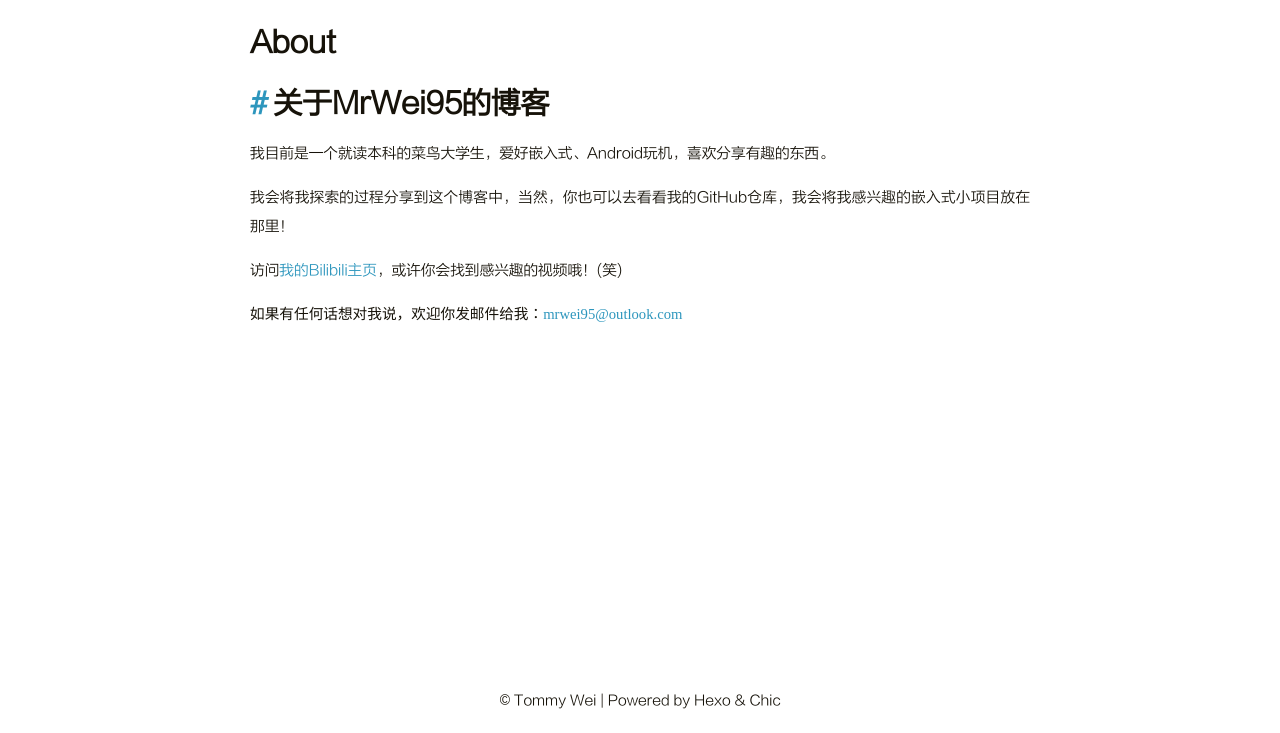
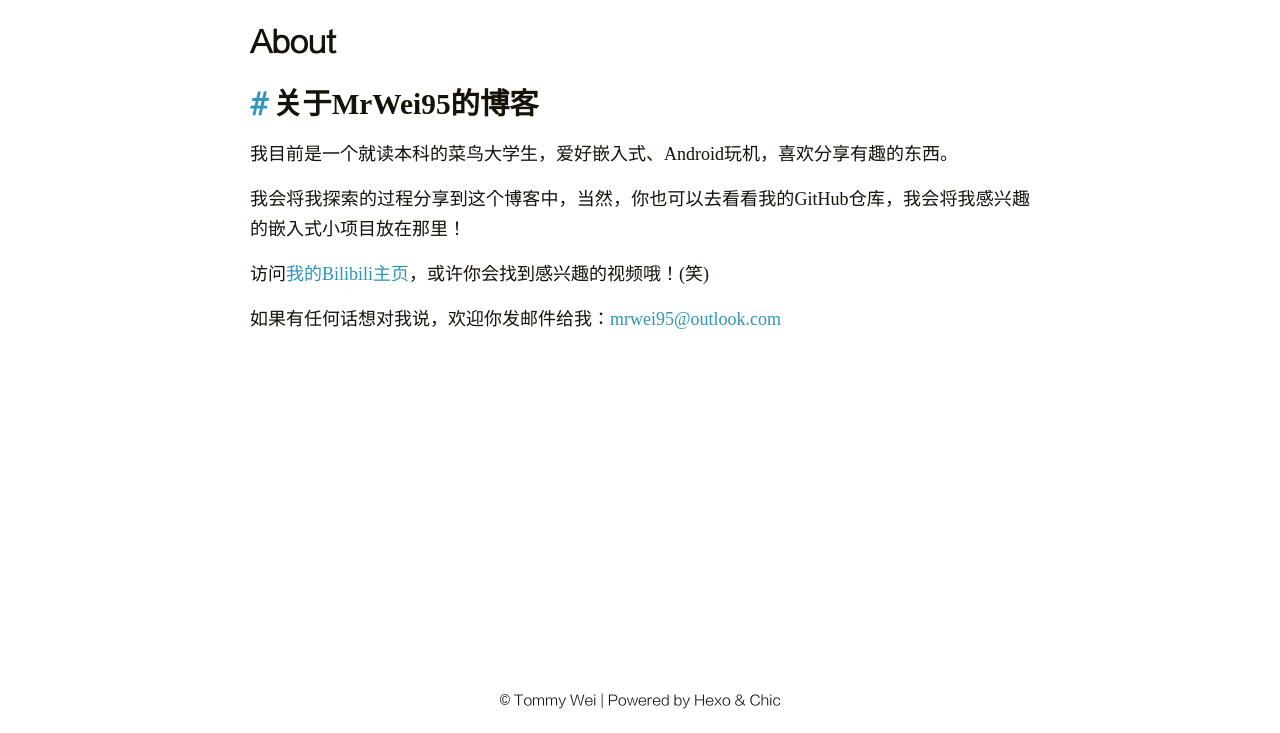
Before and after one commit to MrWei95/mrwei95.github.io, a plain HTML site: page about/index.html in a window 1280 px wide. Shown: the part 67-800 px from the top of the page. Drawn offline with Linux system fonts and the light colour scheme.

Commit message:
Site updated: 2024-08-16 15:15:14

```diff
--- a/about/index.html
+++ b/about/index.html
@@ -130,10 +130,10 @@
         <h2 class="post-title">About</h2>
 
         <section class="post-content">
-            <h1 id="关于MrWei95的博客"><a href="#关于MrWei95的博客" class="headerlink" title="关于MrWei95的博客"></a>关于MrWei95的博客</h1><p>我目前是一个就读本科的菜鸟大学生，爱好嵌入式、Android玩机，喜欢分享有趣的东西。</p>
-<p>我会将我探索的过程分享到这个博客中，当然，你也可以去看看我的GitHub仓库，我会将我感兴趣的嵌入式小项目放在那里！</p>
-<p>访问<a target="_blank" rel="noopener" href="https://space.bilibili.com/2004315025">我的Bilibili主页</a>，或许你会找到感兴趣的视频哦！(笑)</p>
-<p><font face="微软雅黑" >如果有任何话想对我说，欢迎你发邮件给我：<a href="mailto:&#109;&#x72;&#119;&#101;&#105;&#57;&#x35;&#64;&#x6f;&#x75;&#x74;&#108;&#x6f;&#x6f;&#x6b;&#46;&#99;&#111;&#109;">&#109;&#x72;&#119;&#101;&#105;&#57;&#x35;&#64;&#x6f;&#x75;&#x74;&#108;&#x6f;&#x6f;&#x6b;&#46;&#99;&#111;&#109;</a></font></p>
+            <h1 id="关于MrWei95的博客"><a href="#关于MrWei95的博客" class="headerlink" title="关于MrWei95的博客"></a><font face="黑体" >关于MrWei95的博客</font></h1><p><font face="微软雅黑" size=4 >我目前是一个就读本科的菜鸟大学生，爱好嵌入式、Android玩机，喜欢分享有趣的东西。</font></p>
+<p><font face="微软雅黑" size=4 >我会将我探索的过程分享到这个博客中，当然，你也可以去看看我的GitHub仓库，我会将我感兴趣的嵌入式小项目放在那里！</font></p>
+<p><font face="微软雅黑" size=4 >访问<a target="_blank" rel="noopener" href="https://space.bilibili.com/2004315025">我的Bilibili主页</a>，或许你会找到感兴趣的视频哦！(笑)</font></p>
+<p><font face="微软雅黑" size=4 >如果有任何话想对我说，欢迎你发邮件给我：<a href="mailto:&#109;&#x72;&#x77;&#101;&#105;&#57;&#53;&#64;&#111;&#117;&#x74;&#x6c;&#111;&#x6f;&#x6b;&#x2e;&#99;&#x6f;&#x6d;">&#109;&#x72;&#x77;&#101;&#105;&#57;&#53;&#64;&#111;&#117;&#x74;&#x6c;&#111;&#x6f;&#x6b;&#x2e;&#99;&#x6f;&#x6d;</a></font></p>
 
         </section>
     </article>
```
